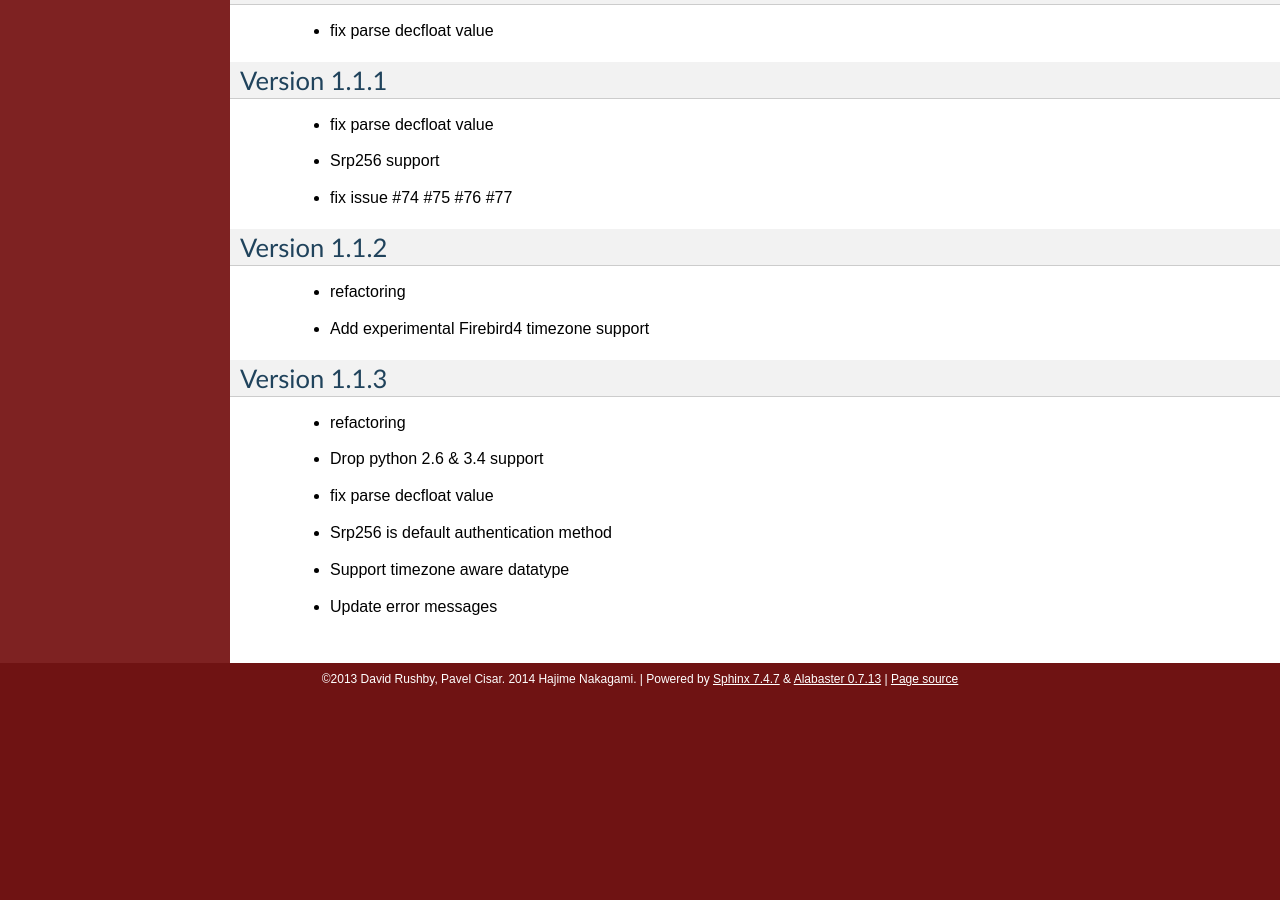
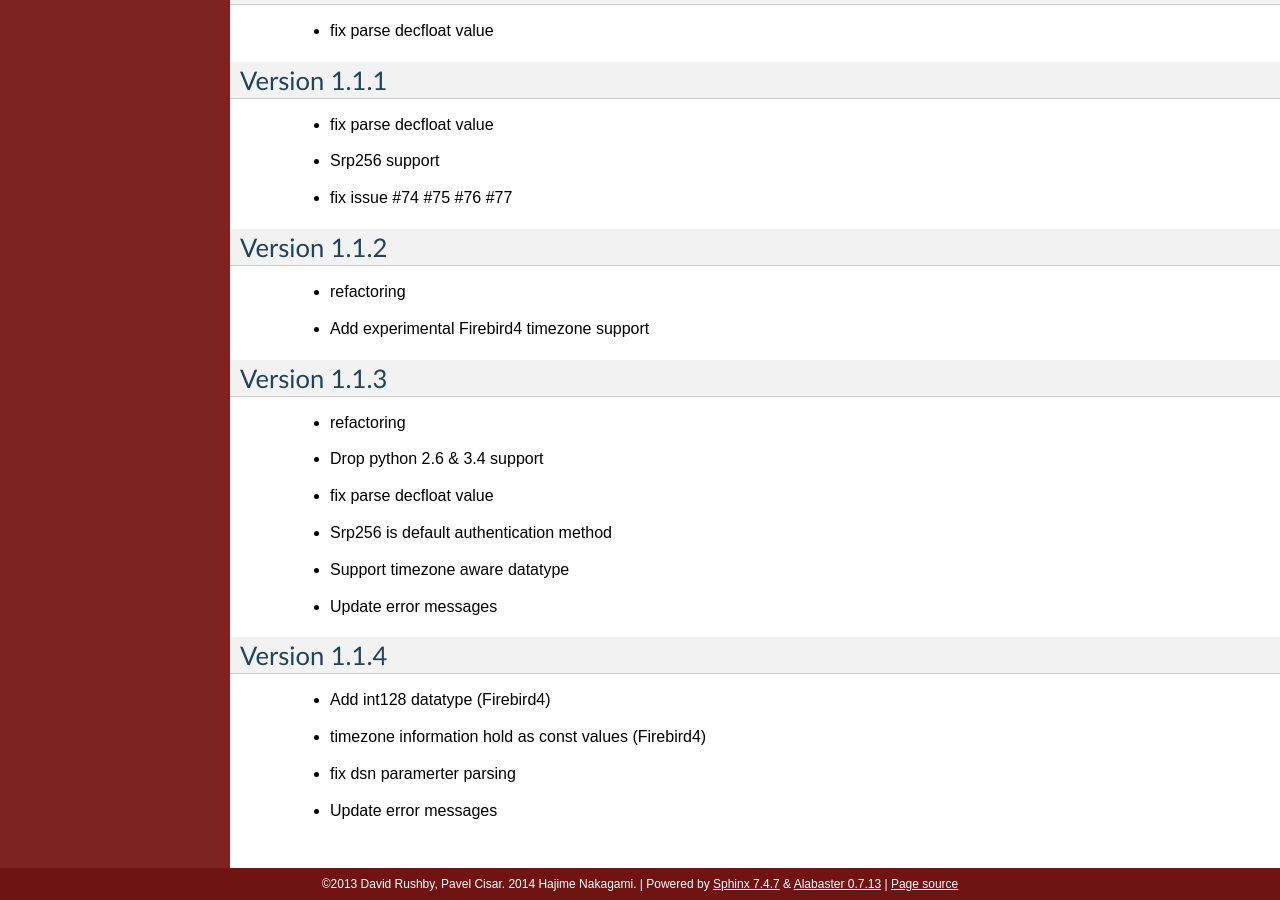
Before and after one commit to nakagami/pyfirebirdsql, a Sphinx documentation site: the page built from sphinx/changelog.rst, in a window 1280 px wide and 900 px high, scrolled down 4441 px. Built offline with Sphinx 7.4.7, drawn with Linux system fonts in a browser that asks for light colours; before the commit the page ends 5136 px from its top, so only the background shows below that.

Commit message:
update changelog

```diff
--- a/sphinx/changelog.rst
+++ b/sphinx/changelog.rst
@@ -223,3 +223,11 @@ Version 1.1.3
    - Srp256 is default authentication method
    - Support timezone aware datatype
    - Update error messages
+
+Version 1.1.4
+==============
+
+   - Add int128 datatype (Firebird4)
+   - timezone information hold as const values (Firebird4)
+   - fix dsn paramerter parsing
+   - Update error messages
```
